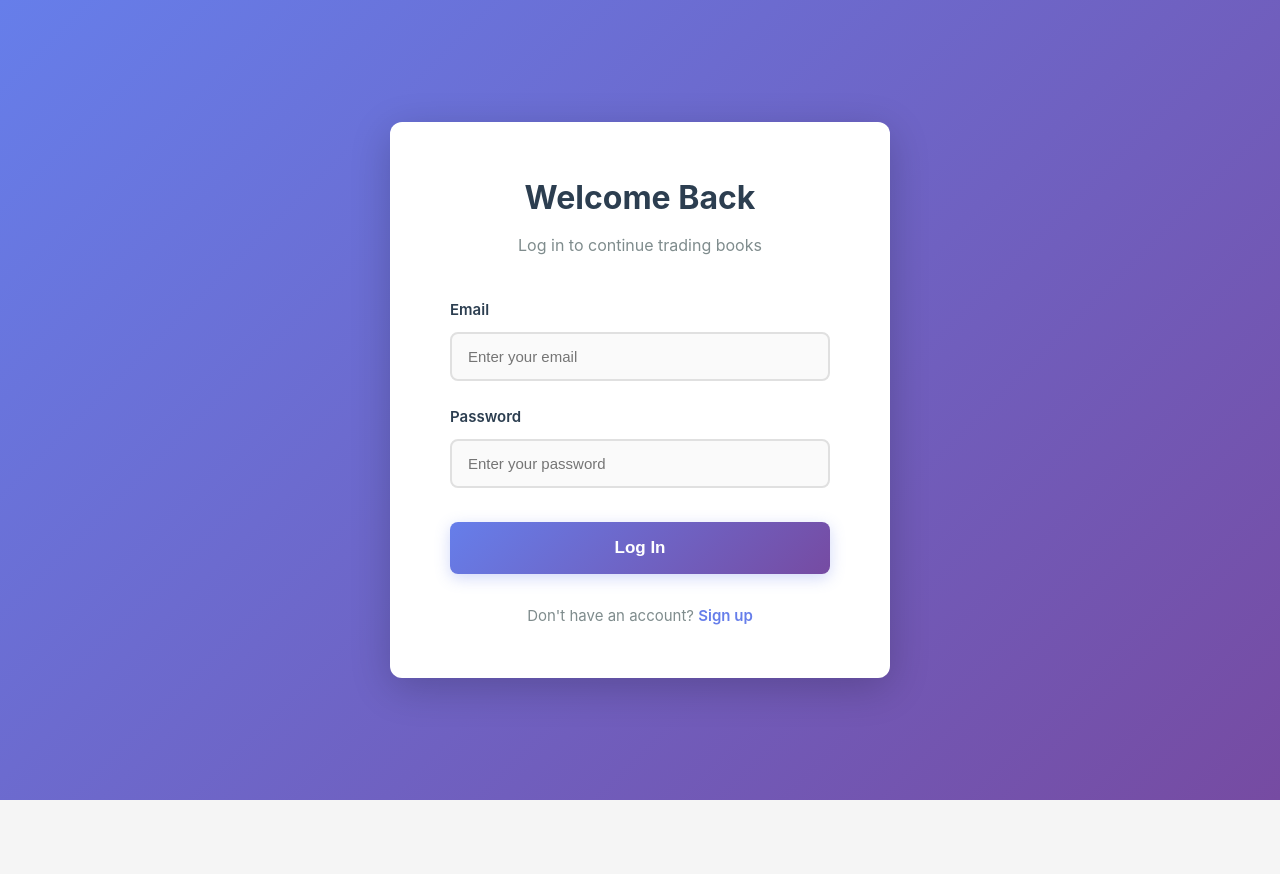
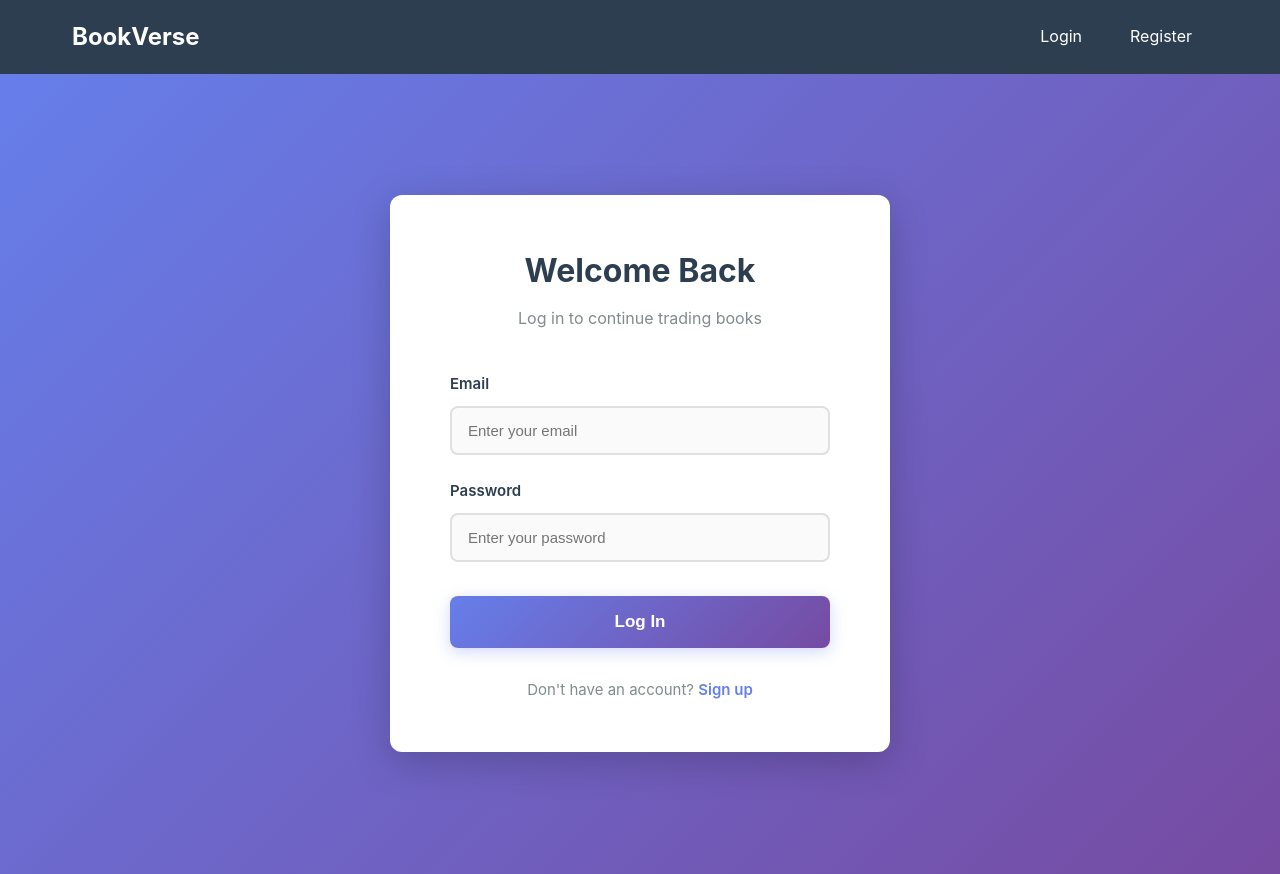
Before and after one commit to notlokedoke/BookVerse, a React (Vite) app in the folder client/: page /login in a window 1280 px wide. Before the commit the page ends 800 px from the top, so only its background shows below. Built offline with nearby package versions, Linux system fonts and the light colour scheme.

Commit message:
Add rating fields to User model

```diff
--- a/client/src/App.jsx
+++ b/client/src/App.jsx
@@ -2,6 +2,7 @@ import React from 'react'
 import { BrowserRouter as Router, Routes, Route, Navigate } from 'react-router-dom'
 import { AuthProvider } from './context/AuthContext'
 import ProtectedRoute from './components/ProtectedRoute'
+import Navbar from './components/Navbar'
 import HomePage from './pages/HomePage'
 import LoginPage from './pages/LoginPage'
 import RegisterPage from './pages/RegisterPage'
@@ -12,6 +13,7 @@ function App() {
     <Router>
       <AuthProvider>
         <div className="App">
+          <Navbar />
           <Routes>
             {/* Public routes */}
             <Route path="/login" element={<LoginPage />} />
--- /dev/null
+++ b/client/src/components/Navbar.css
@@ -0,0 +1,88 @@
+.navbar {
+  background-color: #2c3e50;
+  color: white;
+  padding: 0;
+  box-shadow: 0 2px 4px rgba(0,0,0,0.1);
+}
+
+.navbar-container {
+  max-width: 1200px;
+  margin: 0 auto;
+  display: flex;
+  justify-content: space-between;
+  align-items: center;
+  padding: 1rem 2rem;
+}
+
+.navbar-brand {
+  font-size: 1.5rem;
+  font-weight: bold;
+  color: white;
+  text-decoration: none;
+  transition: color 0.3s ease;
+}
+
+.navbar-brand:hover {
+  color: #3498db;
+}
+
+.navbar-menu {
+  display: flex;
+  align-items: center;
+}
+
+.navbar-auth,
+.navbar-guest {
+  display: flex;
+  align-items: center;
+  gap: 1rem;
+}
+
+.navbar-user {
+  color: #ecf0f1;
+  margin-right: 0.5rem;
+}
+
+.navbar-link {
+  color: white;
+  text-decoration: none;
+  padding: 0.5rem 1rem;
+  border-radius: 4px;
+  transition: background-color 0.3s ease;
+}
+
+.navbar-link:hover {
+  background-color: #34495e;
+  color: white;
+}
+
+.navbar-logout-btn {
+  background-color: #e74c3c;
+  color: white;
+  border: none;
+  padding: 0.5rem 1rem;
+  border-radius: 4px;
+  cursor: pointer;
+  font-size: 0.9rem;
+  transition: background-color 0.3s ease;
+}
+
+.navbar-logout-btn:hover {
+  background-color: #c0392b;
+}
+
+/* Responsive design */
+@media (max-width: 768px) {
+  .navbar-container {
+    padding: 1rem;
+  }
+
+  .navbar-auth,
+  .navbar-guest {
+    gap: 0.5rem;
+  }
+
+  .navbar-user {
+    display: none;
+  }
+}
--- /dev/null
+++ b/client/src/components/Navbar.jsx
@@ -0,0 +1,48 @@
+import React from 'react'
+import { Link, useNavigate } from 'react-router-dom'
+import { useAuth } from '../context/AuthContext'
+import './Navbar.css'
+
+const Navbar = () => {
+  const { user, logout, isAuthenticated } = useAuth()
+  const navigate = useNavigate()
+
+  const handleLogout = () => {
+    logout()
+    navigate('/login')
+  }
+
+  return (
+    <nav className="navbar">
+      <div className="navbar-container">
+        <Link to="/" className="navbar-brand">
+          BookVerse
+        </Link>
+
+        <div className="navbar-menu">
+          {isAuthenticated ? (
+            // Authenticated user menu
+            <div className="navbar-auth">
+              <span className="navbar-user">Hello, {user?.name}!</span>
+              <Link to="/" className="navbar-link">Home</Link>
+              <button
+                onClick={handleLogout}
+                className="navbar-logout-btn"
+              >
+                Logout
+              </button>
+            </div>
+          ) : (
+            // Non-authenticated user menu
+            <div className="navbar-guest">
+              <Link to="/login" className="navbar-link">Login</Link>
+              <Link to="/register" className="navbar-link">Register</Link>
+            </div>
+          )}
+        </div>
+      </div>
+    </nav>
+  )
+}
+
+export default Navbar
--- a/client/src/pages/HomePage.jsx
+++ b/client/src/pages/HomePage.jsx
@@ -2,15 +2,14 @@ import React from 'react'
 import { useAuth } from '../context/AuthContext'
 
 const HomePage = () => {
-  const { user, logout } = useAuth()
+  const { user } = useAuth()
 
   return (
-    <div>
+    <div style={{ padding: '2rem' }}>
       <h1>Welcome to BookVerse</h1>
       {user && (
         <div>
-          <p>Hello, {user.name}!</p>
-          <button onClick={logout}>Logout</button>
+          <p>Welcome back, {user.name}! Start exploring books and connecting with other readers.</p>
         </div>
       )}
     </div>
```
Also changed, not shown: 1 other file (tests, documents, lock files or other folders).
